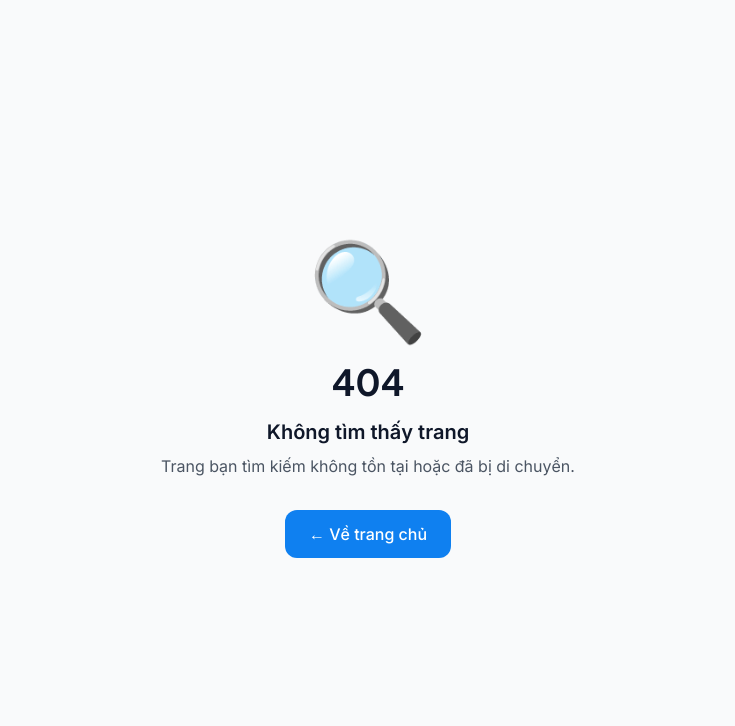
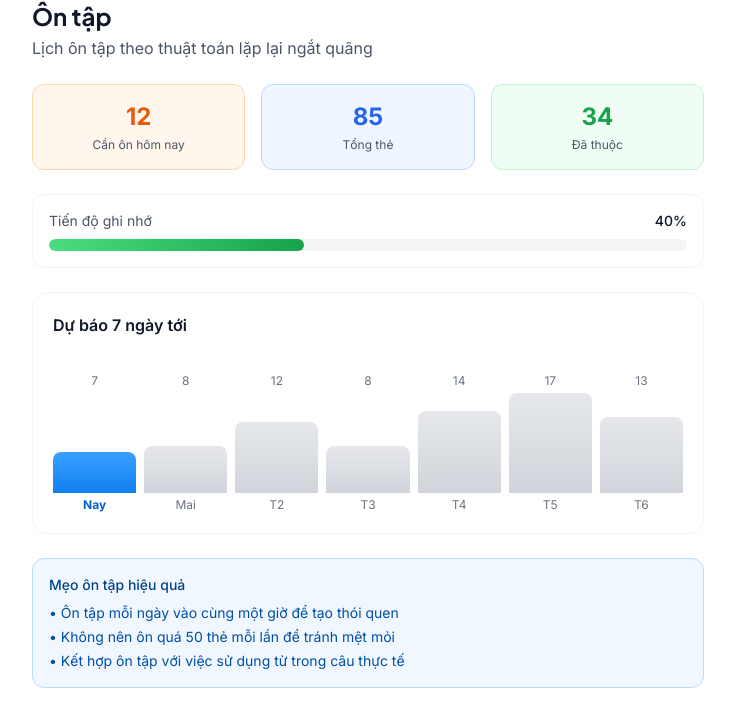
Before and after one commit to JasonTM17/Language_App, a Next.js app in the folder web/: page /review in a window 1280 px wide. Before the commit this address had no page. Shown: the top 726 px of the page, without its empty margins (272-1007 px from the left). Built offline with nearby package versions, Linux system fonts and the light colour scheme; no server answers.

Commit message:
feat(web): add spaced repetition review forecast page
- 7-day review forecast with bar chart visualization
- Stats cards showing due today, total cards, mastered cards
- Progress bar for overall memorization progress
- Vietnamese study tips section
- Add review link to sidebar navigation

```diff
--- /dev/null
+++ b/web/src/app/review/page.tsx
@@ -0,0 +1,147 @@
+'use client';
+
+import { useState, useEffect } from 'react';
+import { api } from '@/services/api';
+
+interface ForecastData {
+  forecast: Record<string, number>;
+  dueToday: number;
+  totalCards: number;
+  masteredCards: number;
+}
+
+export default function ReviewPage() {
+  const [data, setData] = useState<ForecastData | null>(null);
+  const [loading, setLoading] = useState(true);
+
+  useEffect(() => {
+    api.study.reviewForecast()
+      .then(setData)
+      .catch(() => {
+        setData({
+          forecast: getMockForecast(),
+          dueToday: 12,
+          totalCards: 85,
+          masteredCards: 34,
+        });
+      })
+      .finally(() => setLoading(false));
+  }, []);
+
+  if (loading) {
+    return (
+      <div className="max-w-2xl mx-auto space-y-4">
+        <div className="animate-pulse h-8 w-48 bg-gray-200 dark:bg-gray-800 rounded" />
+        <div className="animate-pulse h-48 bg-gray-200 dark:bg-gray-800 rounded-2xl" />
+      </div>
+    );
+  }
+
+  const forecast = data?.forecast || {};
+  const maxCards = Math.max(...Object.values(forecast), 1);
+
+  return (
+    <div className="max-w-2xl mx-auto space-y-6">
+      <div>
+        <h1 className="text-2xl font-bold font-display">Ôn tập</h1>
+        <p className="text-gray-600 dark:text-gray-400 mt-1">Lịch ôn tập theo thuật toán lặp lại ngắt quãng</p>
+      </div>
+
+      {/* Stats cards */}
+      <div className="grid grid-cols-3 gap-4">
+        <div className="p-4 rounded-xl bg-orange-50 dark:bg-orange-900/20 border border-orange-200 dark:border-orange-800 text-center">
+          <p className="text-2xl font-bold text-orange-600 dark:text-orange-400">{data?.dueToday || 0}</p>
+          <p className="text-xs text-gray-600 dark:text-gray-400 mt-1">Cần ôn hôm nay</p>
+        </div>
+        <div className="p-4 rounded-xl bg-blue-50 dark:bg-blue-900/20 border border-blue-200 dark:border-blue-800 text-center">
+          <p className="text-2xl font-bold text-blue-600 dark:text-blue-400">{data?.totalCards || 0}</p>
+          <p className="text-xs text-gray-600 dark:text-gray-400 mt-1">Tổng thẻ</p>
+        </div>
+        <div className="p-4 rounded-xl bg-green-50 dark:bg-green-900/20 border border-green-200 dark:border-green-800 text-center">
+          <p className="text-2xl font-bold text-green-600 dark:text-green-400">{data?.masteredCards || 0}</p>
+          <p className="text-xs text-gray-600 dark:text-gray-400 mt-1">Đã thuộc</p>
+        </div>
+      </div>
+
+      {/* Progress bar */}
+      <div className="p-4 rounded-xl bg-white dark:bg-gray-800 border border-gray-100 dark:border-gray-700">
+        <div className="flex justify-between text-sm mb-2">
+          <span className="text-gray-600 dark:text-gray-400">Tiến độ ghi nhớ</span>
+          <span className="font-medium">{data?.totalCards ? Math.round((data.masteredCards / data.totalCards) * 100) : 0}%</span>
+        </div>
+        <div className="h-3 bg-gray-100 dark:bg-gray-700 rounded-full overflow-hidden">
+          <div
+            className="h-full bg-gradient-to-r from-green-400 to-green-600 rounded-full transition-all duration-500"
+            style={{ width: `${data?.totalCards ? (data.masteredCards / data.totalCards) * 100 : 0}%` }}
+          />
+        </div>
+      </div>
+
+      {/* 7-day forecast */}
+      <div className="p-5 rounded-2xl bg-white dark:bg-gray-800 border border-gray-100 dark:border-gray-700">
+        <h2 className="font-semibold mb-4">Dự báo 7 ngày tới</h2>
+        <div className="flex items-end justify-between gap-2 h-40">
+          {Object.entries(forecast).map(([date, count]) => {
+            const height = maxCards > 0 ? (count / maxCards) * 100 : 0;
+            const dayName = getDayName(date);
+            const isToday = date === new Date().toISOString().split('T')[0];
+
+            return (
+              <div key={date} className="flex-1 flex flex-col items-center gap-1">
+                <span className="text-xs text-gray-500">{count}</span>
+                <div className="w-full flex items-end" style={{ height: '100px' }}>
+                  <div
+                    className={`w-full rounded-t-lg transition-all ${
+                      isToday
+                        ? 'bg-gradient-to-t from-primary-500 to-primary-400'
+                        : 'bg-gradient-to-t from-gray-300 to-gray-200 dark:from-gray-600 dark:to-gray-500'
+                    }`}
+                    style={{ height: `${Math.max(height, 5)}%` }}
+                  />
+                </div>
+                <span className={`text-xs ${isToday ? 'font-bold text-primary-600' : 'text-gray-500'}`}>
+                  {dayName}
+                </span>
+              </div>
+            );
+          })}
+        </div>
+      </div>
+
+      {/* Tips */}
+      <div className="p-4 rounded-xl bg-primary-50 dark:bg-primary-900/20 border border-primary-200 dark:border-primary-800">
+        <h3 className="font-medium text-sm text-primary-800 dark:text-primary-200 mb-2">Mẹo ôn tập hiệu quả</h3>
+        <ul className="space-y-1 text-sm text-primary-700 dark:text-primary-300">
+          <li>• Ôn tập mỗi ngày vào cùng một giờ để tạo thói quen</li>
+          <li>• Không nên ôn quá 50 thẻ mỗi lần để tránh mệt mỏi</li>
+          <li>• Kết hợp ôn tập với việc sử dụng từ trong câu thực tế</li>
+        </ul>
+      </div>
+    </div>
+  );
+}
+
+function getDayName(dateStr: string): string {
+  const date = new Date(dateStr);
+  const today = new Date();
+  const tomorrow = new Date(today);
+  tomorrow.setDate(tomorrow.getDate() + 1);
+
+  if (dateStr === today.toISOString().split('T')[0]) return 'Nay';
+  if (dateStr === tomorrow.toISOString().split('T')[0]) return 'Mai';
+
+  const days = ['CN', 'T2', 'T3', 'T4', 'T5', 'T6', 'T7'];
+  return days[date.getDay()];
+}
+
+function getMockForecast(): Record<string, number> {
+  const forecast: Record<string, number> = {};
+  const today = new Date();
+  for (let i = 0; i < 7; i++) {
+    const date = new Date(today);
+    date.setDate(date.getDate() + i);
+    const dateStr = date.toISOString().split('T')[0];
+    forecast[dateStr] = Math.floor(Math.random() * 15) + 3;
+  }
+  return forecast;
+}
--- a/web/src/components/layout/app-layout.tsx
+++ b/web/src/components/layout/app-layout.tsx
@@ -13,6 +13,7 @@ const navItems = [
   { href: '/vocabulary', label: 'Vocabulary', icon: '📝' },
   { href: '/grammar', label: 'Grammar', icon: '📐' },
   { href: '/flashcards', label: 'Flashcards', icon: '🃏' },
+  { href: '/review', label: 'Review', icon: '🔄' },
   { href: '/quiz', label: 'Quiz', icon: '❓' },
   { href: '/ai-tutor', label: 'AI Tutor', icon: '🤖' },
   { href: '/speaking', label: 'Speaking', icon: '🎤' },
```
